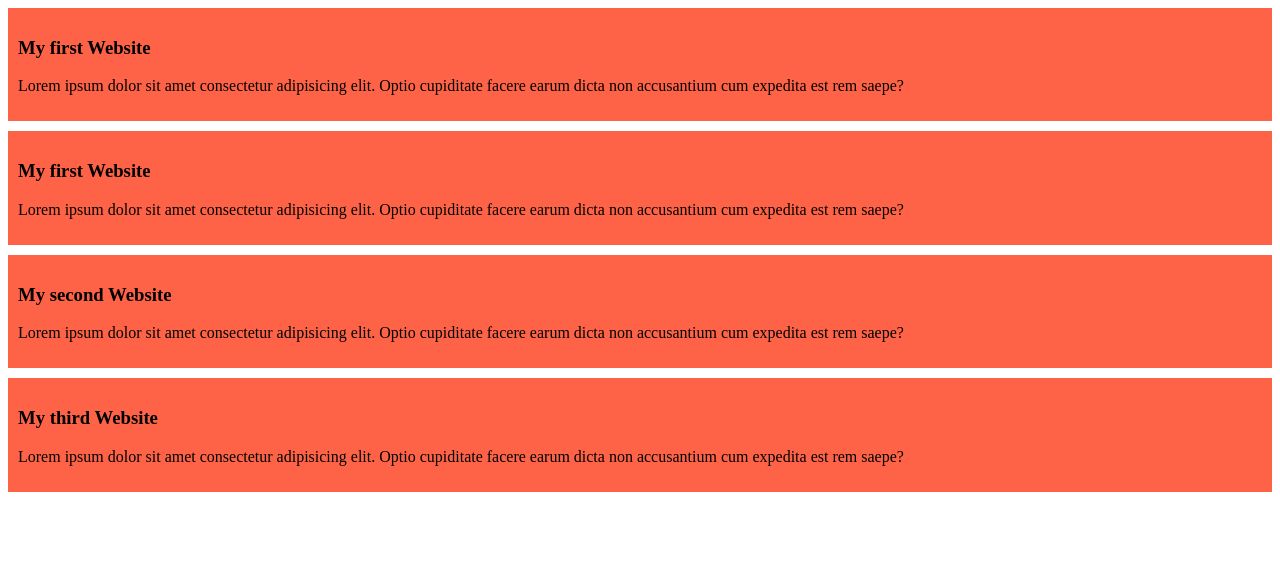
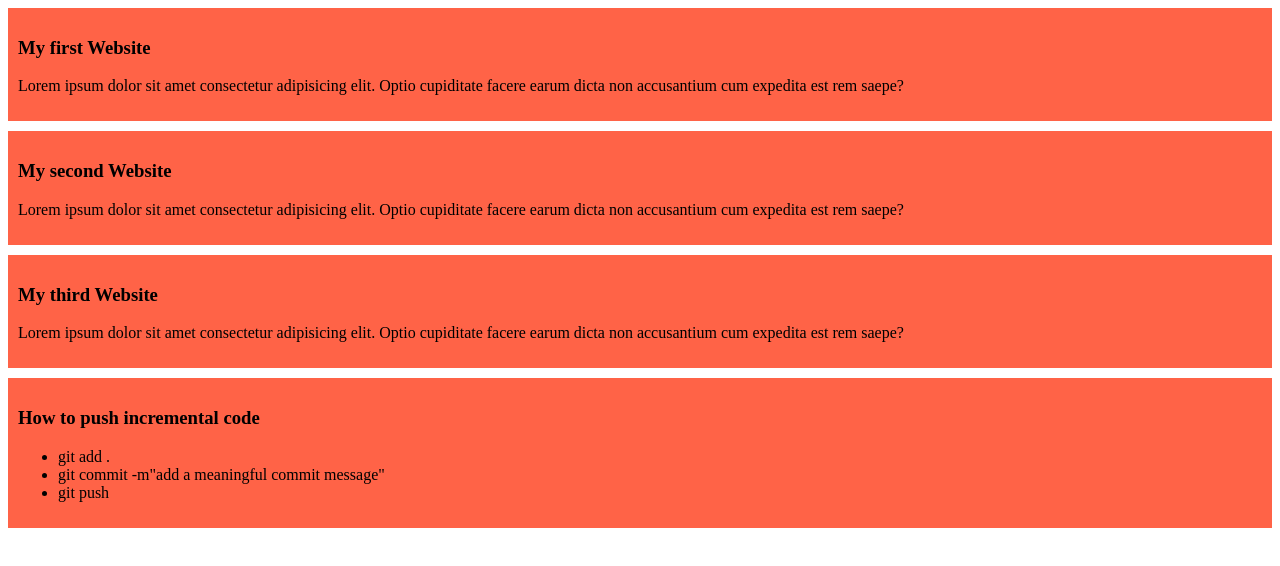
Before and after one commit to Ashraful-Ahsan/my-simple-website-programming-hero-github-module, a plain HTML site: page index.html in a window 1280 px wide. Drawn offline with Linux system fonts and the light colour scheme.

Commit message:
added a list

```diff
--- a/index.html
+++ b/index.html
@@ -7,10 +7,7 @@
     <link rel="stylesheet" href="/styles/blog.css ">
 </head>
 <body>
-    <div>
-        <h3>My first Website</h3>
-        <p>Lorem ipsum dolor sit amet consectetur adipisicing elit. Optio cupiditate facere earum dicta non accusantium cum expedita est rem saepe?</p>
-    </div>
+
     <div>
         <h3>My first Website</h3>
         <p>Lorem ipsum dolor sit amet consectetur adipisicing elit. Optio cupiditate facere earum dicta non accusantium cum expedita est rem saepe?</p>
@@ -23,5 +20,13 @@
         <h3>My third Website</h3>
         <p>Lorem ipsum dolor sit amet consectetur adipisicing elit. Optio cupiditate facere earum dicta non accusantium cum expedita est rem saepe?</p>
     </div>
+    <div>
+        <h3>How to push incremental code</h3>
+        <ul>
+            <li>git add .</li>
+            <li>git commit -m"add a meaningful commit message"</li>
+            <li>git push</li>
+        </ul>
+    </div>
 </body>
 </html>
```
